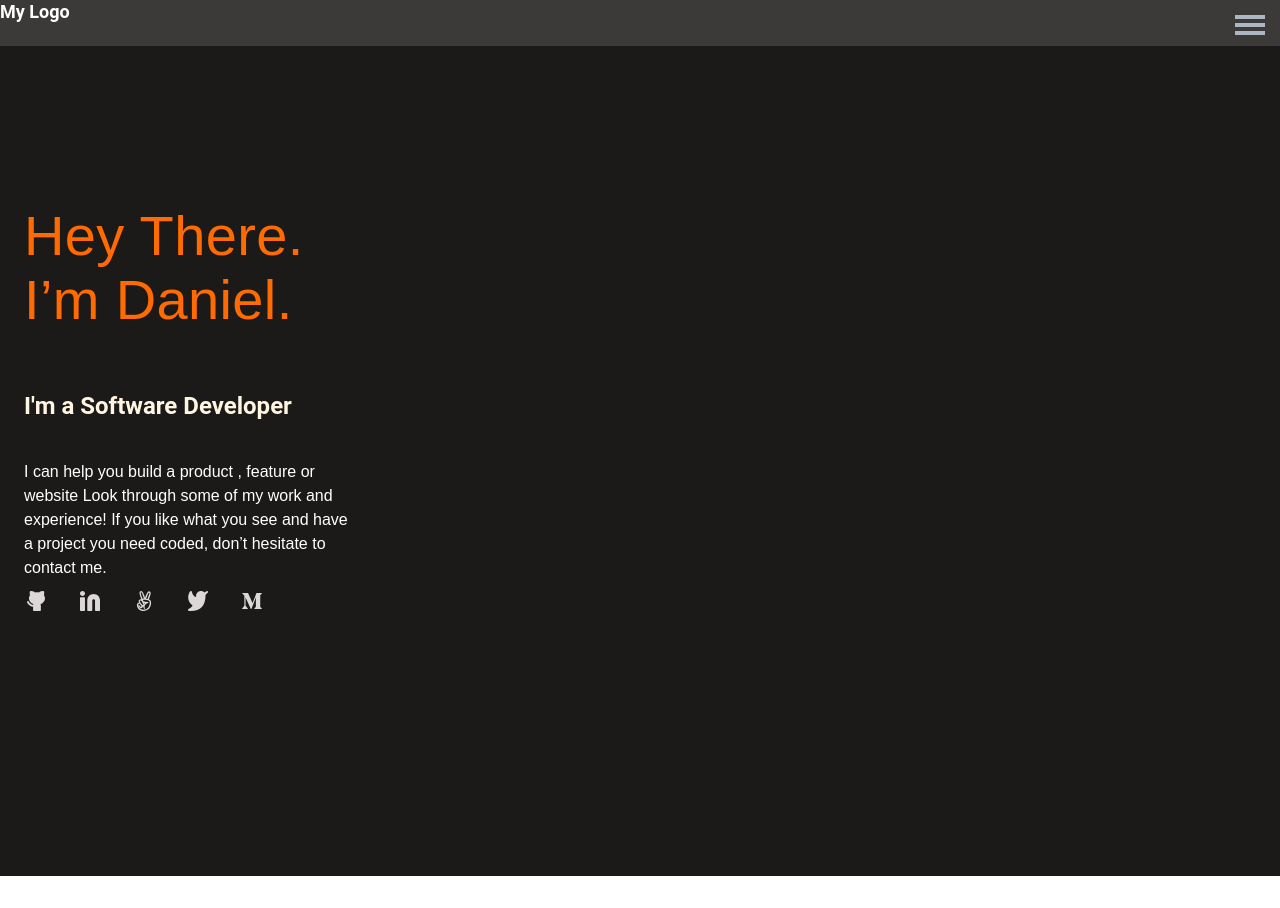
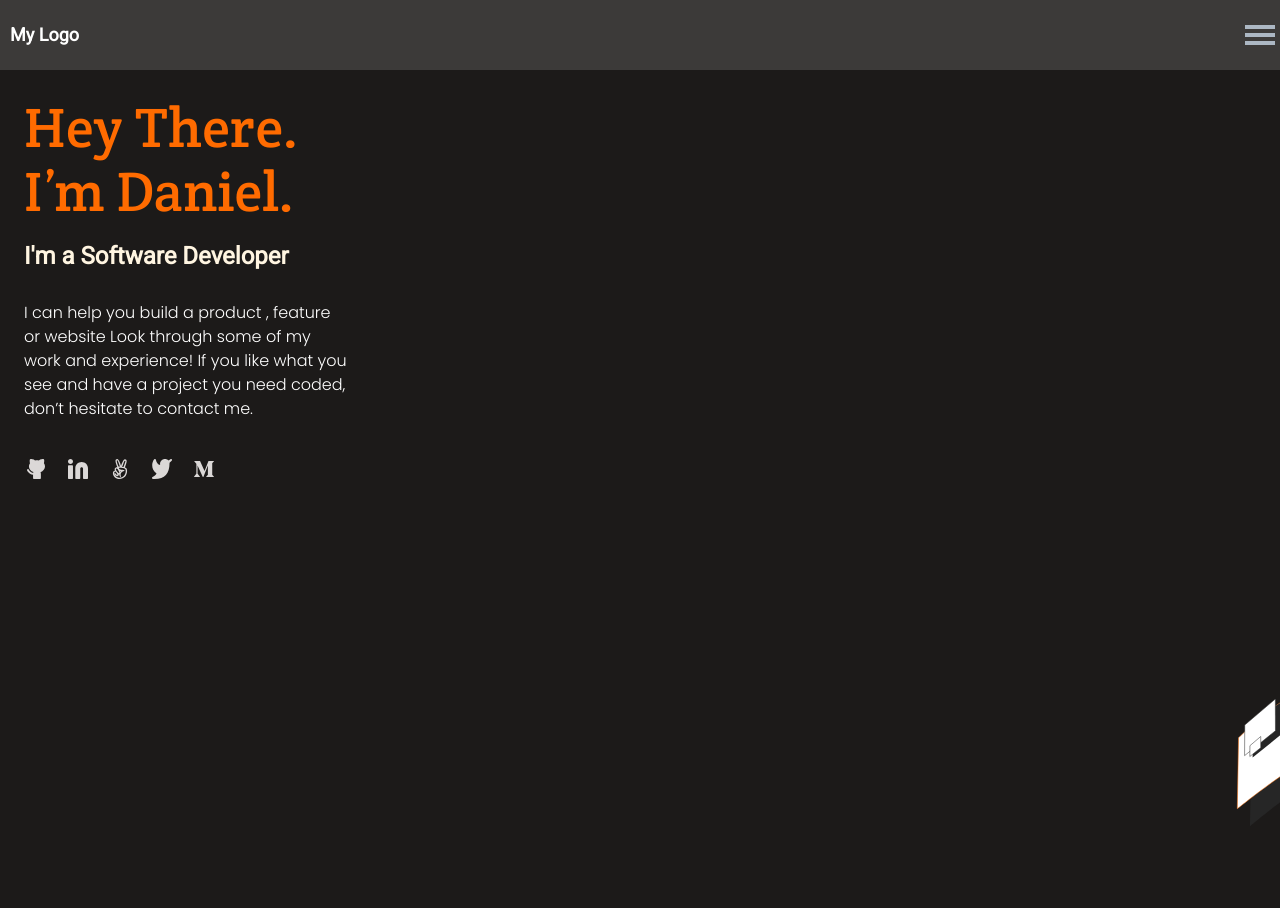
Before and after one commit to Dancode-188/Daniel-Bitengo-portfolio, a website: page index.html in a window 1280 px wide. Shown: the top 908 px of the page. Before the commit the page ends 876 px from the top, so only its background shows below. Drawn offline with Linux system fonts and the light colour scheme.

Commit message:
add background-image

```diff
--- a/styles.css
+++ b/styles.css
@@ -1,10 +1,19 @@
+@import url('https://fonts.googleapis.com/css2?family=Roboto:wght@400&display=swap');
+@import url('https://fonts.googleapis.com/css2?family=Poppins:wght@300&display=swap');
+@import url('https://fonts.googleapis.com/css2?family=Crete+Round&display=swap');
+
 .toolbar {
-  position: absolute;
+  display: flex;
+  flex-direction: row;
+  justify-content: space-between;
+  align-items: center;
+  position: fixed;
   width: 100%;
-  height: 46px;
+  padding: 10px;
   left: 0;
   top: 0;
   background: #3c3a39;
+  z-index: 1000;
 }
 
 .logo1 {
@@ -32,7 +41,6 @@
   justify-content: flex-end;
   align-items: flex-start;
   padding: 10px;
-  position: absolute;
   top: 0;
   right: 0;
   z-index: 999;
@@ -59,14 +67,16 @@
   display: flex;
   flex-direction: column;
   align-items: flex-start;
-  padding: 120px 24px;
+  padding: 50px 24px;
   gap: 4px;
   position: absolute;
   width: 100%;
-  height: 590px;
+  height: 100vh;
   left: 0;
-  top: 46px;
   background: #1c1a19;
+  background-image: url(icons/Group.svg);
+  background-position: bottom right ;
+  background-repeat: no-repeat;
 }
 
 .row1 {
@@ -77,7 +87,7 @@
 
 h1 {
   width: 327px;
-  height: 124px;
+  height: 90px;
   font-family: 'Crete Round', sans-serif;
   font-style: normal;
   font-weight: 400;
@@ -95,7 +105,7 @@ h1 {
 
 h2 {
   width: 327px;
-  height: 27px;
+  height: 10px;
   font-family: 'Roboto', sans-serif;
   font-style: normal;
   font-weight: 700;
@@ -114,7 +124,7 @@ h2 {
 
 p {
   width: 327px;
-  height: 123px;
+  height: 150px;
   font-family: 'Poppins', sans-serif;
   font-style: normal;
   font-weight: 400;
@@ -127,7 +137,7 @@ p {
   display: flex;
   flex-direction: row;
   align-items: flex-end;
-  gap: 30px;
+  gap: 18px;
   width: 100%;
   height: 10px;
   background: #1c1a19;
```
Also changed, not shown: icons/Group.svg (added).
